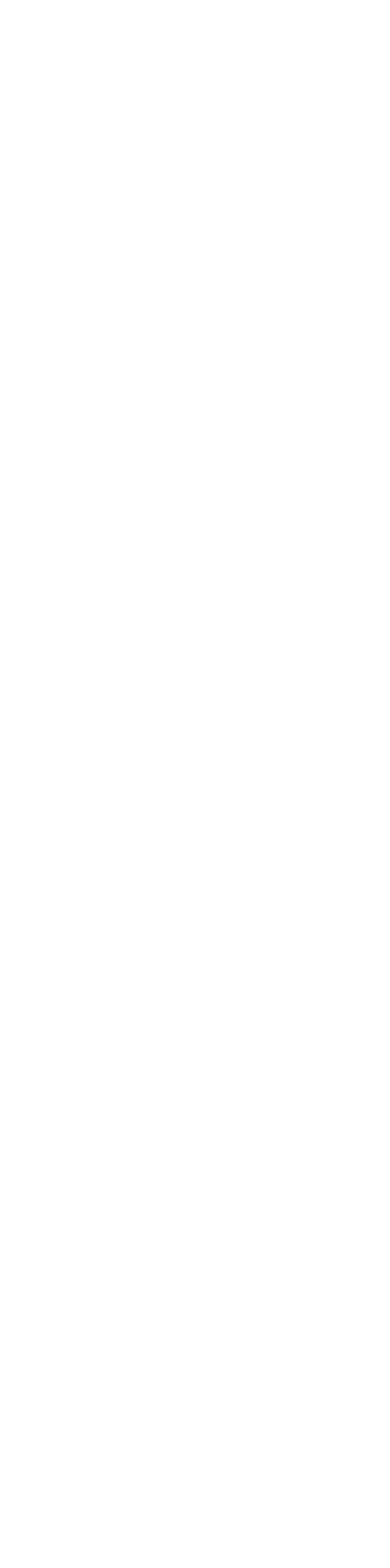
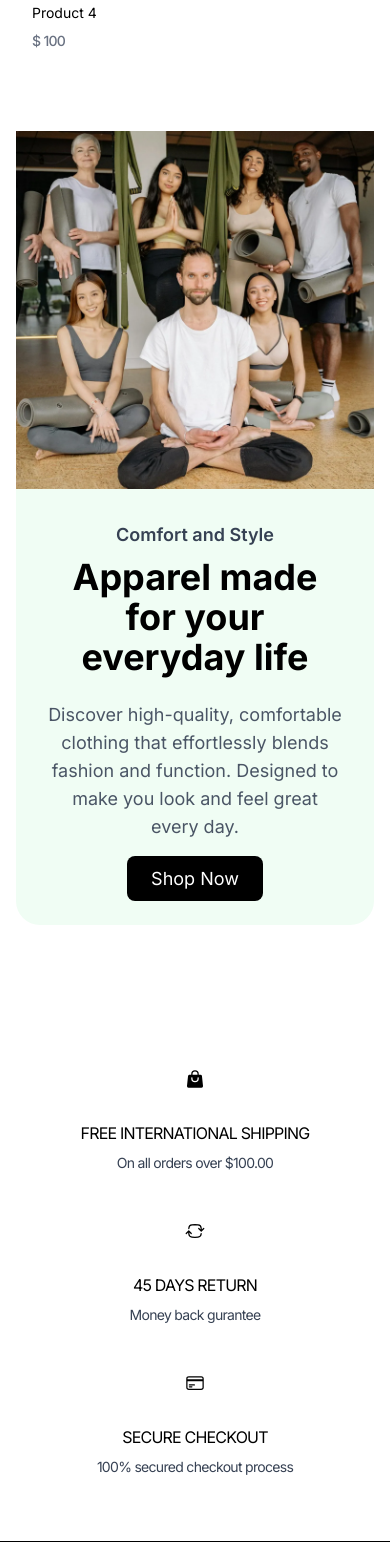
Before and after one commit to Hafeez2200/fullstack-e-commerce-website, a React (Vite) app in the folder frontend/: page / in a window 390 px wide. Shown: the part 9920-11488 px from the top of the page. Before the commit the page ends 4755 px from the top, so only its background shows below. Built offline with nearby package versions, Linux system fonts and the light colour scheme.

Commit message:
Completed Home page design

```diff
--- a/frontend/package.json
+++ b/frontend/package.json
@@ -15,6 +15,7 @@
     "react-dom": "^19.1.1",
     "react-icons": "^5.5.0",
     "react-router-dom": "^7.9.1",
+    "sonner": "^2.0.7",
     "tailwindcss": "^4.1.13"
   },
   "devDependencies": {
--- a/frontend/src/App.jsx
+++ b/frontend/src/App.jsx
@@ -2,10 +2,12 @@ import React from 'react'
 import {BrowserRouter, Route, Routes} from "react-router-dom";
 import UserLayout from './components/Layout/UserLayout';
 import Home from './pages/Home';
+import {Toaster} from 'sonner'
 
 const App = () => {
   return (
    <BrowserRouter>
+   <Toaster position = "top-right"/>
     <Routes>
       <Route path='/' element={<UserLayout/>} >
       <Route index element={<Home/>} />
--- /dev/null
+++ b/frontend/src/components/Products/FeaturedCollection.jsx
@@ -0,0 +1,44 @@
+import React from "react";
+import { Link } from "react-router-dom";
+import featured from "../../assets/featured.webp";
+
+const FeaturedCollection = () => {
+  return (
+    <section className=" py-16 px-4 lg:px-0">
+      <div className=" w-full max-w-7xl mx-auto flex flex-col-reverse lg:flex-row items-center bg-green-50 rounded-3xl">
+        {/* Left content */}
+        <div className=" lg:w-1/2 p-8 text-center lg:text-left">
+          <h2 className=" text-lg font-semibold text-gray-700 mb-2">
+            Comfort and Style
+          </h2>
+          <h2 className=" text-4xl lg:text-5xl font-bold mb-6">
+            Apparel made for your everyday life
+          </h2>
+          <p className=" text-lg text-gray-600 mb-6">
+            Discover high-quality, comfortable clothing that effortlessly blends
+            fashion and function. Designed to make you look and feel great every
+            day.
+          </p>
+          <Link
+            to="/collecton/all"
+            className=" bg-black text-white px-6 py-3 rounded-lg text-lg
+                hover:bg-gray-800"
+          >
+            Shop Now
+          </Link>
+        </div>
+
+        {/* Right contenct */}
+        <div className=" lg:w-1/2">
+          <img
+            src={featured}
+            alt="Featured Collection"
+            className=" w-full h-full object-cover lg:rounded-tr-3xl lg:rounded-br-3xl"
+          />
+        </div>
+      </div>
+    </section>
+  );
+};
+
+export default FeaturedCollection;
--- /dev/null
+++ b/frontend/src/components/Products/FeaturesSection.jsx
@@ -0,0 +1,52 @@
+import React from 'react'
+import { HiArrowPathRoundedSquare, HiOutlineCreditCard, HiShoppingBag } from 'react-icons/hi2'
+
+const FeaturesSection = () => {
+  return (
+    <section className=" py-16 px-4 bg-white">
+        <div className=" container mx-auto grid grid-cols-1 md:grid-cols-3 gap-8  text-center">
+            {/* Feature 1 */}
+            <div className=" flex flex-col items-center">
+                <div className=" p-4 rounded-full mb-4">
+                    <HiShoppingBag className=' text-xl' />
+                </div>
+                <h4 className=" tracking-tighter mb-2">
+                    FREE INTERNATIONAL SHIPPING
+                </h4>
+                <p className=" text-gray-700 text-sm tracking-tighter">
+                    On all orders over $100.00
+                </p>
+            </div>
+
+            {/* Feature 2 */}
+            <div className=" flex flex-col items-center">
+                <div className=" p-4 rounded-full mb-4">
+                    <HiArrowPathRoundedSquare className=' text-xl' />
+                </div>
+                <h4 className=" tracking-tighter mb-2">
+                    45 DAYS RETURN
+                </h4>
+                <p className=" text-gray-700 text-sm tracking-tighter">
+                    Money back gurantee
+                </p>
+            </div>
+
+            {/* Feature 3 */}
+            <div className=" flex flex-col items-center">
+                <div className=" p-4 rounded-full mb-4">
+                    <HiOutlineCreditCard className=' text-xl' />
+                </div>
+                <h4 className=" tracking-tighter mb-2">
+                    SECURE CHECKOUT
+                </h4>
+                <p className=" text-gray-700 text-sm tracking-tighter">
+                    100% secured checkout process
+                </p>
+            </div>
+
+        </div>
+    </section>
+  )
+}
+
+export default FeaturesSection
--- a/frontend/src/components/Products/NewArrival.jsx
+++ b/frontend/src/components/Products/NewArrival.jsx
@@ -133,13 +133,7 @@ const NewArrival = () => {
       setcanScrollRight(rightScrollable);
     }
 
-    console.log({
-      scrollLeft: container.scrollLeft,
-      clientWidth: container.clientWidth,
-      containerScrollWidth: container.scrollWidth,
-      offsetLeft: scrollRef.current.offsetLeft,
-      startX : startX
-    });
+
   };
 
   useEffect(() => {
--- a/frontend/src/components/Products/ProductDetails.jsx
+++ b/frontend/src/components/Products/ProductDetails.jsx
@@ -1,4 +1,6 @@
 import React, { useEffect, useState } from "react";
+import { toast } from "sonner";
+import ProductGrid from "./ProductGrid";
 
 const selectedProduct = {
   name: "Stylish Jacket",
@@ -21,8 +23,36 @@ const selectedProduct = {
   ],
 };
 
+const similarProducts = [
+  {
+    _id: 1,
+    name: "Product 1",
+    price: 100,
+    images: [{ url: "https://picsum.photos/500/500?random=3" }]
+  },
+   {
+    _id: 2,
+    name: "Product 2",
+    price: 100,
+    images: [{ url: "https://picsum.photos/500/500?random=4" }]
+  },
+   {
+    _id: 3,
+    name: "Product 3",
+    price: 100,
+    images: [{ url: "https://picsum.photos/500/500?random=5" }]
+  },
+   {
+    _id: 4,
+    name: "Product 4",
+    price: 100,
+    images: [{ url: "https://picsum.photos/500/500?random=6" }]
+  }
+
+]
+
 const ProductDetails = () => {
-  const [mainImage, setMainImage] = useState("");
+  const [mainImage, setMainImage] = useState(null);
   const [selectedSize, setSelectedSize] = useState("");
   const [selectedColor, setSelectedColor] = useState("");
   const [quantity, setQuantitiy] = useState(1);
@@ -36,7 +66,24 @@ const ProductDetails = () => {
 
   const handleQuantityChange = (action) => {
     if (action === "plus") setQuantitiy((prev) => prev + 1);
-    if (action === "minus" && quantity>1) setQuantitiy((prev) => prev - 1);
+    if (action === "minus" && quantity > 1) setQuantitiy((prev) => prev - 1);
+  };
+
+  const handleAddToCart = () => {
+    if (!selectedSize || !selectedColor) {
+      toast.error("Please select color and size before adding to cart", {
+        duration: 1000,
+      });
+      return;
+    }
+
+    setIsButtonDisabled(true);
+    setTimeout(() => {
+      toast.success("Product added to cart!", {
+        duration: 1000,
+      });
+      setIsButtonDisabled(false);
+    }, 500);
   };
 
   return (
@@ -156,8 +203,16 @@ const ProductDetails = () => {
               </div>
             </div>
 
-            <button className=" bg-black text-white py-2 px-6 rounded w-full mb-4 ">
-              ADD TO CART
+            <button
+              onClick={handleAddToCart}
+              disabled={isButtonDisabled}
+              className={` bg-black text-white py-2 px-6 rounded w-full mb-4 ${
+                isButtonDisabled
+                  ? " cursor-not-allowed opacity-50"
+                  : " hover:bg-gray-900"
+              } `}
+            >
+              { isButtonDisabled? "Adding...": "ADD TO CART"}
             </button>
 
             <div className=" mt-10 text-gray-700 ">
@@ -177,6 +232,12 @@ const ProductDetails = () => {
             </div>
           </div>
         </div>
+        <div className=" mt-20">
+              <h2 className=" text-2xl text-center font-medium mb-4">
+                You May Also Like
+              </h2>
+              <ProductGrid products = {similarProducts} />
+        </div>
       </div>
     </div>
   );
--- /dev/null
+++ b/frontend/src/components/Products/ProductGrid.jsx
@@ -0,0 +1,26 @@
+import React from "react";
+import { Link } from "react-router-dom";
+
+const ProductGrid = ({ products }) => {
+  return (
+    <div className=" grid grid-cols-1 sm:grid-cols-2 lg:grid-cols-4 gap-6 ">
+      {products.map((product, index) => (
+        <Link key={index} to={`/product/${product._id}`} className="block">
+          <div className=" bg-white p-4 rounded-lg">
+            <div className=" w-full h-96 mb-4">
+              <img
+                src={product.images[0].url}
+                alt={product.images[0].alText || product.name}
+                className=" w-full h-full object-cover rounded-lg"
+              />
+            </div>
+            <h3 className=" text-sm mb-2"> {product.name} </h3>
+            <p className=" text-gray-500 font-medium text-sm tracking-tighter">$ {product.price} </p>
+          </div>
+        </Link>
+      ))}
+    </div>
+  );
+};
+
+export default ProductGrid;
--- a/frontend/src/index.css
+++ b/frontend/src/index.css
@@ -1,5 +1,6 @@
 @import "tailwindcss";
 @config "../tailwind.config.js";
+
 
 
 #root {
--- a/frontend/src/pages/Home.jsx
+++ b/frontend/src/pages/Home.jsx
@@ -3,8 +3,64 @@ import Hero from '../components/Layout/Hero'
 import GeneralCollectionSection from '../components/Products/GeneralCollectionSection'
 import NewArrival from '../components/Products/NewArrival'
 import ProductDetails from '../components/Products/ProductDetails'
+import ProductGrid from '../components/Products/ProductGrid'
+import FeaturedCollection from '../components/Products/FeaturedCollection'
+import FeaturesSection from '../components/Products/FeaturesSection'
 
 const Home = () => {
+
+  const placeholderProducts = [
+    {
+    _id: 1,
+    name: "Product 1",
+    price: 100,
+    images: [{ url: "https://picsum.photos/500/500?random=3" }]
+  },
+   {
+    _id: 2,
+    name: "Product 2",
+    price: 100,
+    images: [{ url: "https://picsum.photos/500/500?random=4" }]
+  },
+   {
+    _id: 3,
+    name: "Product 3",
+    price: 100,
+    images: [{ url: "https://picsum.photos/500/500?random=5" }]
+  },
+   {
+    _id: 4,
+    name: "Product 4",
+    price: 100,
+    images: [{ url: "https://picsum.photos/500/500?random=6" }]
+  },
+  {
+    _id: 5,
+    name: "Product 1",
+    price: 100,
+    images: [{ url: "https://picsum.photos/500/500?random=7" }]
+  },
+   {
+    _id: 6,
+    name: "Product 2",
+    price: 100,
+    images: [{ url: "https://picsum.photos/500/500?random=8" }]
+  },
+   {
+    _id: 7,
+    name: "Product 3",
+    price: 100,
+    images: [{ url: "https://picsum.photos/500/500?random=9" }]
+  },
+   {
+    _id: 8,
+    name: "Product 4",
+    price: 100,
+    images: [{ url: "https://picsum.photos/500/500?random=10" }]
+  }
+
+  ]
+
   return (
     <div>
         <Hero/>
@@ -16,6 +72,16 @@ const Home = () => {
             Best Seller
         </h2>
         <ProductDetails/>
+
+        <div className="container mx-auto px-4">
+          <h2 className=" text-3xl text-center font-bold mb-4">
+            Top Wears For Women
+          </h2>
+          <ProductGrid products={placeholderProducts}/>
+        </div>
+
+        <FeaturedCollection/>
+        <FeaturesSection/>
     </div>
   )
 }
```
